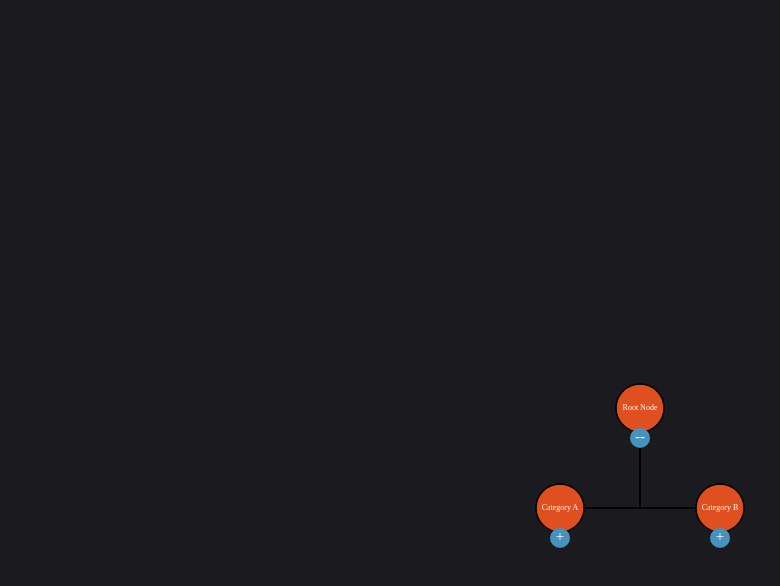
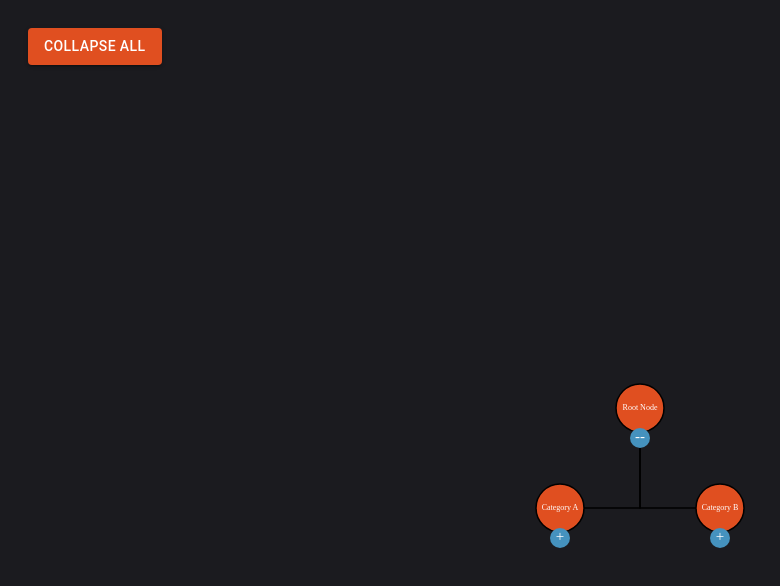
Before and after one commit to obaidalqurshi/virtualized-tree, a React (Vite) app: page / in a window 1280 px wide. Shown: the top 586 px of the page, without its empty margins (0-780 px from the left). Built offline with nearby package versions, Linux system fonts and the light colour scheme.

Commit message:
add: collapse all button

```diff
--- a/src/components/TreeCanvas.tsx
+++ b/src/components/TreeCanvas.tsx
@@ -4,6 +4,8 @@ import { useTreeLayout } from "../hooks/useTreeLayout"
 import type { TreeNodeData } from "../types/tree"
 import { TreeNode } from "./TreeNode"
 import { TreeLinks } from "./TreeLinks"
+import { Button } from "@mui/material"
+
 
 interface Props {
   data: TreeNodeData
@@ -24,6 +26,10 @@ export function TreeCanvas({ data, onSelectNode }: Props) {
     expandedIds,
     nodeSize: [160, 100],
   })
+
+  const collapseAll = () => {
+    setExpandedIds(new Set([data.id]))
+  }
 
   useEffect(() => {
     if (!svgRef.current ) return
@@ -84,6 +90,20 @@ export function TreeCanvas({ data, onSelectNode }: Props) {
   }
 
   return (
+    <div style={{ position: 'relative', width: '100%', height: '100vh' }}>
+    <Button
+        variant="contained"
+        onClick={collapseAll}
+        style={{
+          position: 'absolute',
+          top: 20,
+          left: 20,
+          zIndex: 10,
+          backgroundColor: '#e04f20',
+        }}
+      >
+        Collapse all
+      </Button>
     <svg
       ref={svgRef}
       width="100%"
@@ -103,5 +123,6 @@ export function TreeCanvas({ data, onSelectNode }: Props) {
         ))}
       </g>
     </svg>
+    </div>
   )
 }
```
